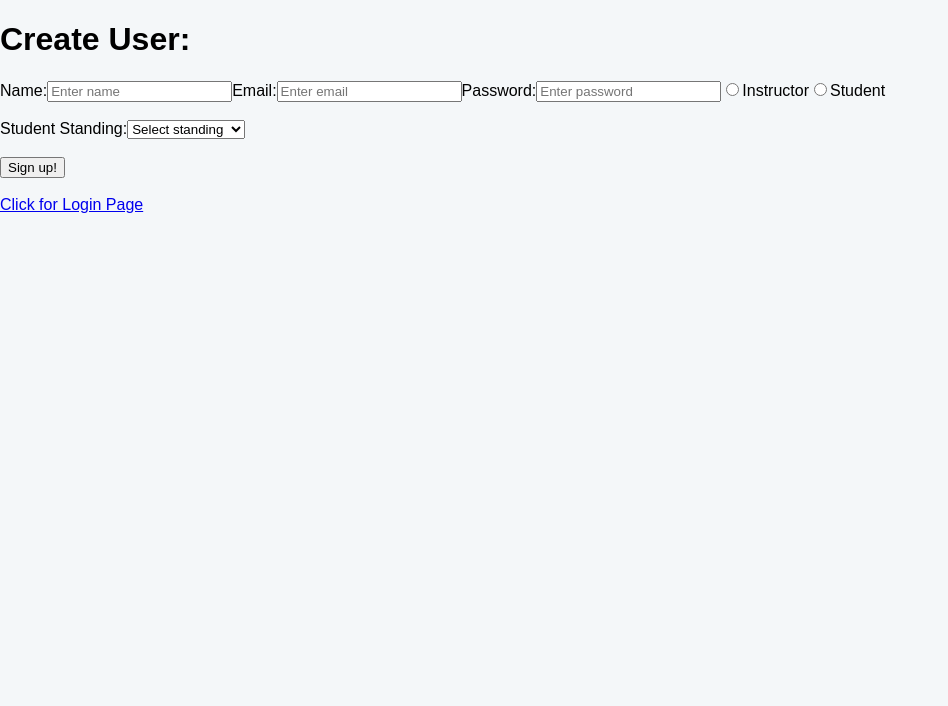
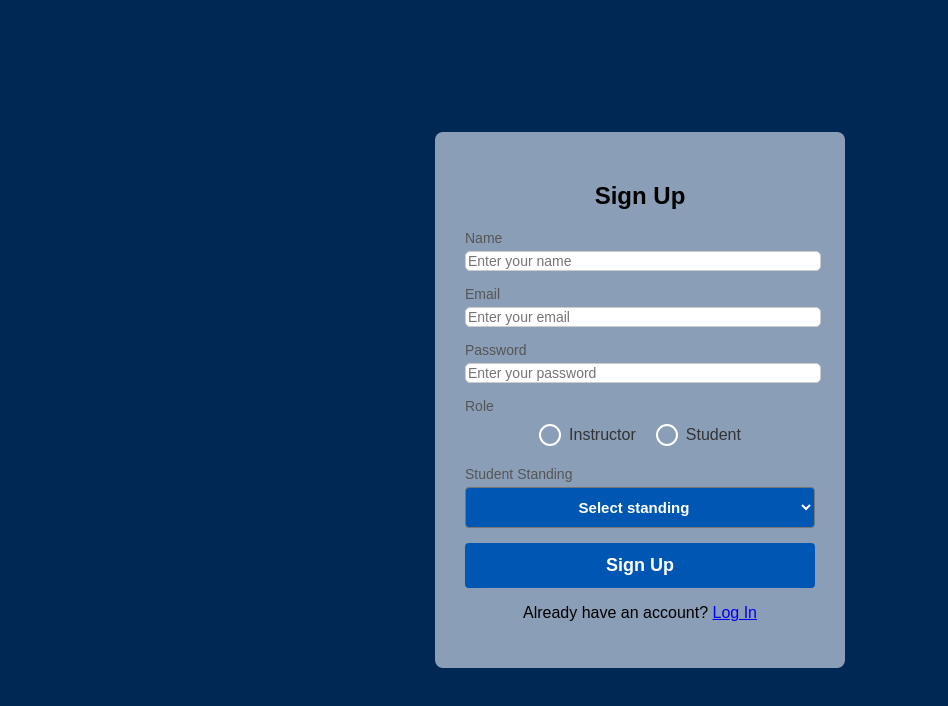
Before and after one commit to shaheerkhan8476/aimlab, a React (Create React App) app in the folder frontend/: page /CreateUser in a window 1280 px wide. Shown: the top 706 px of the page, without its empty margins (0-948 px from the left). Built offline with nearby package versions, Linux system fonts and the light colour scheme.

Commit message:
Made signup look better

```diff
--- a/frontend/src/pages/CreateUser.js
+++ b/frontend/src/pages/CreateUser.js
@@ -1,6 +1,7 @@
 import React, { useState } from 'react';
 import { NavLink } from 'react-router-dom';
-
+import { useNavigate } from 'react-router-dom';
+import "./css/Login.css";
 function CreateUser()
 {
     //Create blank form for data user enters
@@ -11,6 +12,7 @@ function CreateUser()
         isAdmin: null,
         studentStanding : '',
     });
+    const navigate = useNavigate();
 
     //Listen for user adjustment of html and apply to form
     const handleChange = (e) => {
@@ -36,6 +38,7 @@ function CreateUser()
             {
                 const data = await response.json();
                 console.log('User created:', data);
+                navigate("/");
             }
             else
             {
@@ -48,91 +51,53 @@ function CreateUser()
         }
     }
     //Render the HTML form so the user can interact
-    return(
-        <>
+    return (
+        <div className="login-container">
+            <div className="login-box">
+                <h2>Sign Up</h2>
                 <form onSubmit={handleSubmit}>
-                <h1>Create User:</h1>
-                <label htmlFor="name">Name:</label>
-                <input
-                    type="text"
-                    id="name"
-                    name="name"
-                    value={formData.name}
-                    onChange={handleChange}
-                    placeholder="Enter name"
-                    required>
-                </input>
-
-                <label htmlFor="email">Email:</label>
-                <input
-                    type="email"
-                    id="email"
-                    name="email"
-                    value={formData.email}
-                    onChange={handleChange}
-                    placeholder="Enter email"
-                    required>
-                </input>
-
-                <label htmlFor="password">Password:</label>
-                <input
-                    type="password"
-                    id="password"
-                    name="password"
-                    value={formData.password}
-                    onChange={handleChange}
-                    placeholder="Enter password"
-                    required>
-
-                </input>
-                <input
-                    type="radio"
-                    name="isAdmin"
-                    value= "true"
-                    checked={formData.isAdmin === true}
-                    onChange={handleChange}
-                    required>
-
-                </input>
-
-                <label htmlFor="Instructor">Instructor</label>
-                <input
-                    type="radio"
-                    name="isAdmin"
-                    value = "false"
-                    checked={formData.isAdmin === false}
-                    onChange={handleChange}
-                    required>
-
-                </input>
-                <label htmlFor="Student">Student</label>
-                <br></br>
-                <br></br>
-                <label htmlFor="studentStanding">Student Standing:</label>
-                <select
-                    id="studentStanding"
-                    name="studentStanding"
-                    value={formData.studentStanding}
-                    onChange={handleChange}
-                    required
-                >
+                    <div className="input-group">
+                        <label>Name</label>
+                        <input type="text" name="name" value={formData.name} onChange={handleChange} placeholder="Enter your name" required />
+                    </div>
+                    <div className="input-group">
+                        <label>Email</label>
+                        <input type="email" name="email" value={formData.email} onChange={handleChange} placeholder="Enter your email" required />
+                    </div>
+                    <div className="input-group">
+                        <label>Password</label>
+                        <input type="password" name="password" value={formData.password} onChange={handleChange} placeholder="Enter your password" required />
+                    </div>
+                    <div className="input-group">
+                        <label>Role</label>
+                        <div className="radio-group">
+                            <input type="radio" id="instructor" name="isAdmin" value="true" checked={formData.isAdmin === true} onChange={handleChange} required />
+                            <label htmlFor="instructor">Instructor</label>
+                            <input type="radio" id="student" name="isAdmin" value="false" checked={formData.isAdmin === false} onChange={handleChange} required />
+                            <label htmlFor="student">Student</label>
+                        </div>
+                    </div>
+                    {!formData.isAdmin && (
+                        <div className="input-group student-standing-group">
+                            <label className="student-standing-label">Student Standing</label>
+                            <select className="styled-dropdown drop" name="studentStanding" value={formData.studentStanding} onChange={handleChange} required>
                                 <option value="">Select standing</option>
                                 <option value="Resident">Resident</option>
                                 <option value="Clerkship">Clerkship</option>
                                 <option value="Medical Student">Medical Student</option>
                             </select>
-
-                <br /><br />
-
-
-                <button type="submit">Sign up!</button>
+                        </div>
+                    )}
+                    <button type="submit">Sign Up</button>
                 </form>
-            <br></br>
-            <NavLink to="/">Click for Login Page</NavLink>
-        </>
-
-    )
-
+                <p>
+                    Already have an account?
+                    <span> </span>
+                    <NavLink to="/">Log In</NavLink>
+                </p>
+            </div>
+        </div>
+    );
 }
 
 export default CreateUser;
--- a/frontend/src/pages/css/Login.css
+++ b/frontend/src/pages/css/Login.css
@@ -48,3 +48,76 @@
     text-decoration: underline;
     color: #0056b3;
 }
+/* Align radio buttons horizontally */
+.radio-group {
+  display: flex;
+  justify-content: center;
+  gap: 20px;
+  margin-top: 10px;
+}
+
+/* Syle */
+.radio-group input[type="radio"] {
+  display: none;
+}
+
+/* create radio button */
+.radio-group label {
+  display: flex;
+  align-items: center;
+  gap: 8px;
+  cursor: pointer;
+  font-size: 16px;
+  font-weight: 500;
+  color: #333;
+}
+
+/* make cirle */
+.radio-group label::before {
+  content: "";
+  width: 18px;
+  height: 18px;
+  border: 2px solid white;
+  border-radius: 50%;
+  display: inline-block;
+  position: relative;
+}
+/* fille white if checked */
+.radio-group input[type="radio"]:checked + label::before {
+  background-color: white;
+  border: 2px solid white;
+  box-shadow: 0 0 4px white;
+}
+/* make signup/login button */
+button {
+  background: #0056b3;;
+  color: white;
+  font-size: 18px;
+  font-weight: bold;
+  padding: 12px;
+  border: 3px white;
+  border-radius: 4px;
+  width: 100%;
+
+
+}
+/* hover for button */
+button:hover {
+  background:#007bff;;
+}
+/* make drop box */
+.drop {
+  width: 100%;
+  padding: 10px;
+  font-size: 15px;
+  font-weight: bold;
+  text-align: center;
+  background-color: #0056b3;
+  color: white;
+  border-radius: 4px;
+}
+/* hover for drop */
+.drop:hover {
+  background-color: #007bff;
+  color: white;
+}
```
Lines whose indentation alone changed are shown as unchanged.
